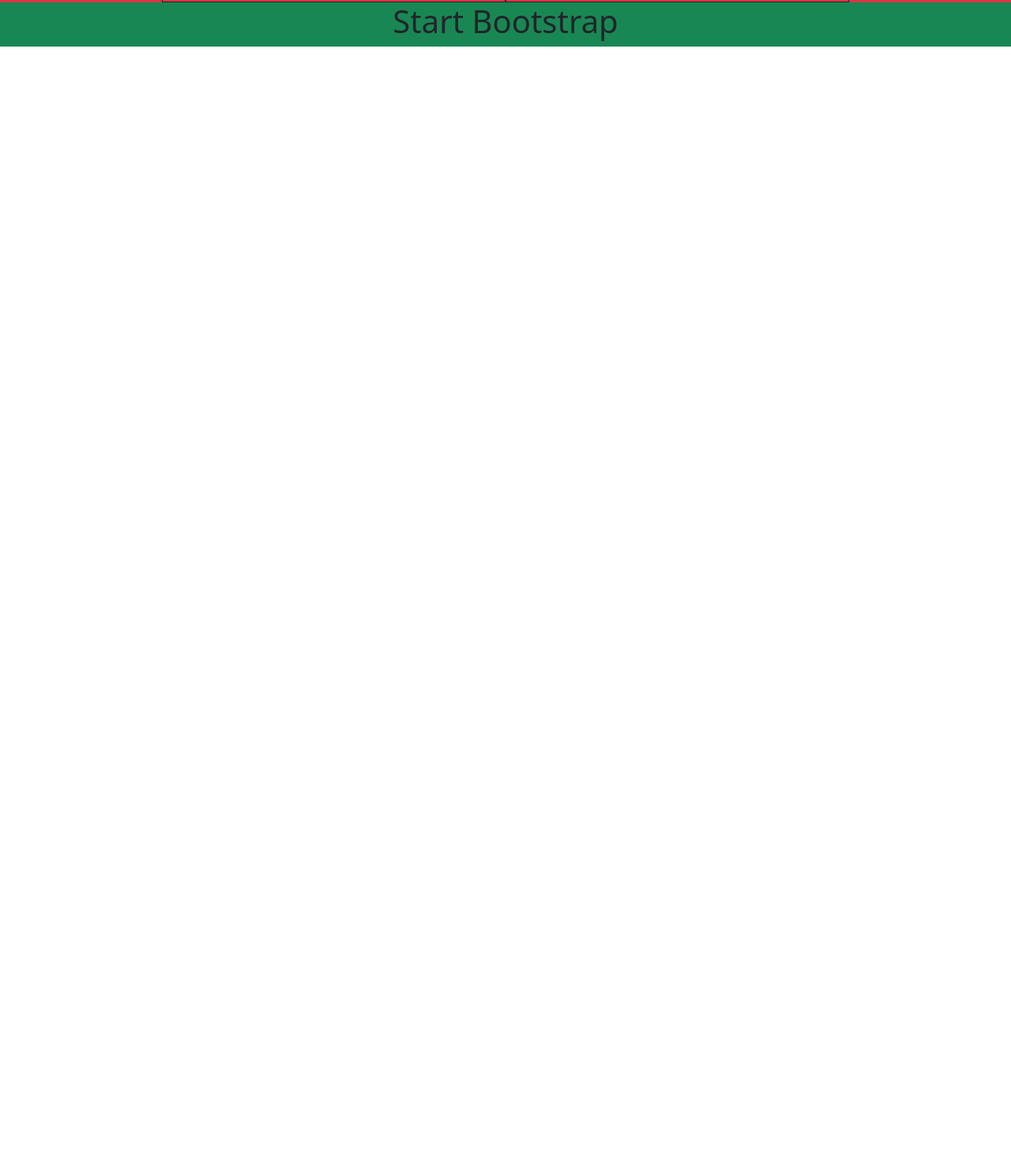
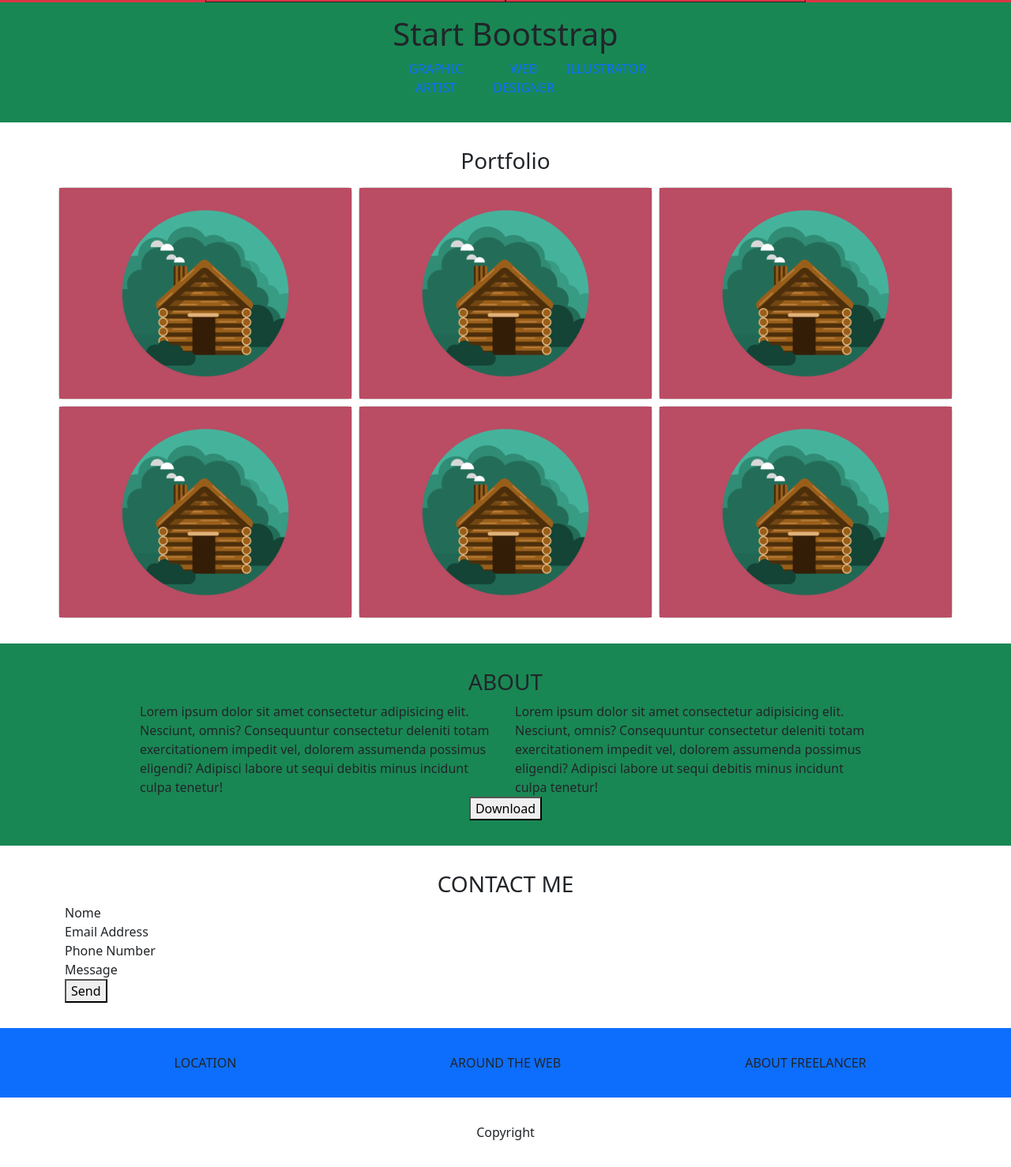
Before and after one commit to nickkept/html-css-bootstrap-freelancer, a plain HTML site: page index.html in a window 1280 px wide. Shown: the part 71-1549 px from the top of the page at 79% size. Before the commit the page ends 800 px from the top, so only its background shows below. Drawn offline with nearby package versions, Linux system fonts and the light colour scheme.

Commit message:
macro layout almost done

```diff
--- a/css/style.css
+++ b/css/style.css
@@ -0,0 +1,10 @@
+li{
+    list-style: none;
+}
+a{
+    text-decoration: none;
+}
+
+section{
+    padding:  2rem 0;
+}
--- a/index.html
+++ b/index.html
@@ -12,8 +12,8 @@
 <body>
     <header>
         <nav class="bg-danger">
-            <div class="contaier ">
-                <div class="row d-flex justify-content-center">
+            <div class="container ">
+                <div class="row justify-content-center">
                     <div class="col-6 col-md-4 col-lg-4 border border-1 border-dark d-flex justify-content-start">
                         <div class="block-left py-3">Logo</div>
                     </div>
@@ -31,12 +31,116 @@
         </nav>
     </header>
     <main>
+        <section class="bg-success py-3">
+            <div class="container">
+                <div class="row flex-row justify-content-center">
+                    <div class="col col-md-6 col-lg-4 text-center"><h1>Start Bootstrap</h1>
+                        <ul class=" d-flex justify-content-center ">
+                            <li> <a href="#">GRAPHIC ARTIST</a> </li>
+                            <li> <a href="#">WEB DESIGNER</a> </li>
+                            <li> <a href="#">ILLUSTRATOR</a> </li>
+                        </ul>
+                    </div>
+                </div>
+            </div>
+        </section>
+        <section>
+            <div class="container">
+                <div class="row justify-content-center">
+                    <div class="col col-md-4 col-lg-2 ">
+                        <h3 class="text-center">Portfolio</h3>
+                    </div>
+                </div>
+                <div class="row justify-content-center">
+                        <div class="col col-sm-5 col-md-4 g-2">
+                            <div class="card">
+                                <img src="./img/cabin.png" alt="">
+                            </div>
+                        </div>
+                        <div class="col col-sm-5 col-md-4 g-2">
+                            <div class="card">
+                                <img src="./img/cabin.png" alt="">
+                            </div>
+                        </div>
+                        <div class="col col-sm-5 col-md-4 g-2">
+                            <div class="card">
+                                <img src="./img/cabin.png" alt="">
+                            </div>
+                        </div>
+                        <div class="col col-sm-5 col-md-4 g-2">
+                            <div class="card">
+                                <img src="./img/cabin.png" alt="">
+                            </div>
+                        </div>
+                        <div class="col col-sm-5 col-md-4 g-2">
+                            <div class="card">
+                                <img src="./img/cabin.png" alt="">
+                            </div>
+                        </div>
+                        <div class="col col-sm-5 col-md-4 g-2">
+                            <div class="card">
+                                <img src="./img/cabin.png" alt="">
+                            </div>
+                        </div>
+                </div>
+            </div>
+        </section>
         <section class="bg-success">
-            <div class="row d-flex justify-content-center">
-                <div class="col col-md-6 col-lg-4 text-center"><h1>Start Bootstrap</h1></div>
+            <div class="container">
+                <div class="row justify-content-center">
+                    <div class="col-12 col-md-4 col-lg-2 ">
+                        <h3 class="text-center">ABOUT</h3>
+                    </div>
+                </div>
+                <div class="row justify-content-center">
+                    <div class="col-12 col-sm-5 col-md-5">Lorem ipsum dolor sit amet consectetur adipisicing elit. Nesciunt, omnis? Consequuntur consectetur deleniti totam exercitationem impedit vel, dolorem assumenda possimus eligendi? Adipisci labore ut sequi debitis minus incidunt culpa tenetur!</div>
+                    <div class="col-12 col-sm-5 col-md-5">Lorem ipsum dolor sit amet consectetur adipisicing elit. Nesciunt, omnis? Consequuntur consectetur deleniti totam exercitationem impedit vel, dolorem assumenda possimus eligendi? Adipisci labore ut sequi debitis minus incidunt culpa tenetur!</div>
+                </div>
+                <div class="row justify-content-center">
+                    <div class="col-12 col-md-4 col-lg-2 text-center">
+                        <button>Download</button>
+                    </div>
+                </div>
+            </div>
+        </section>
+        <section>
+            <div class="container">
+                <div class="row justify-content-center">
+                    <div class="col-12 col-sm-4 col-md-4 ">
+                        <h3 class="text-center">CONTACT ME</h3>
+                    </div>
+                </div>
+                <div class="row flex-column">
+                    <div class="col-12 col-sm-4 col-md-4">Nome</div>
+                    <div class="col-12 col-sm-4 col-md-4">Email Address</div>
+                    <div class="col-12 col-sm-4 col-md-4">Phone Number</div>
+                    <div class="col-12 col-sm-4 col-md-4">Message</div>
+                </div>
+                <div class="row flex-column">
+                    <div class="col-12 col-sm-4 col-md-4">
+                        <button>Send</button>
+                    </div>
+                </div>
             </div>
         </section>
     </main>
-    <footer></footer>
+    <footer>
+        <section class="bg-primary">
+            <div class="container">
+                <div class="row text-center">
+                    <div class="col-12 col-sm-4 col-md-4">LOCATION</div>
+                    <div class="col-12 col-sm-4 col-md-4">AROUND THE WEB</div>
+                    <div class="col-12 col-sm-4 col-md-4">ABOUT FREELANCER</div>
+                </div>
+            </div>
+        </section>
+        <section>
+            <div class="container">
+                <div class="row text-center">
+                    <div class="col-12">Copyright</div>
+                </div>
+            </div>
+        </section>
+    </footer>
 </body>
 </html>
```
